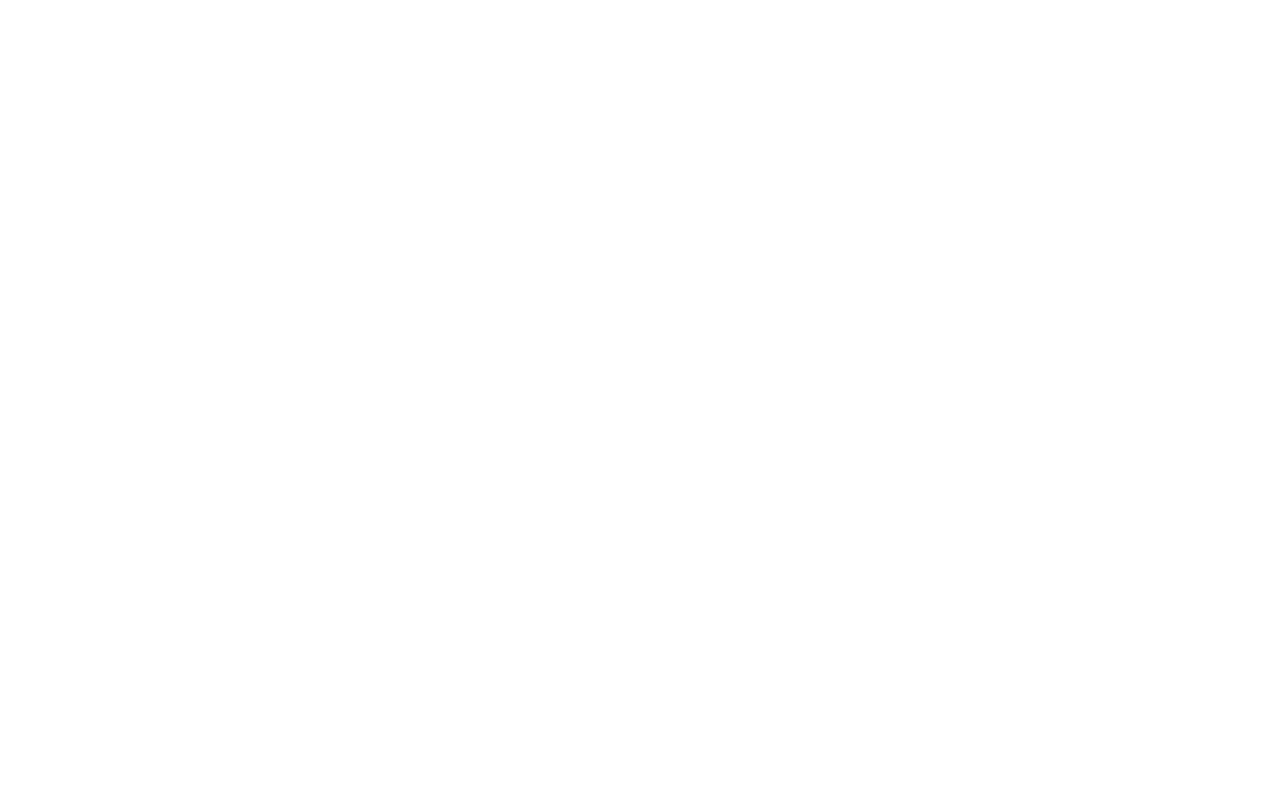
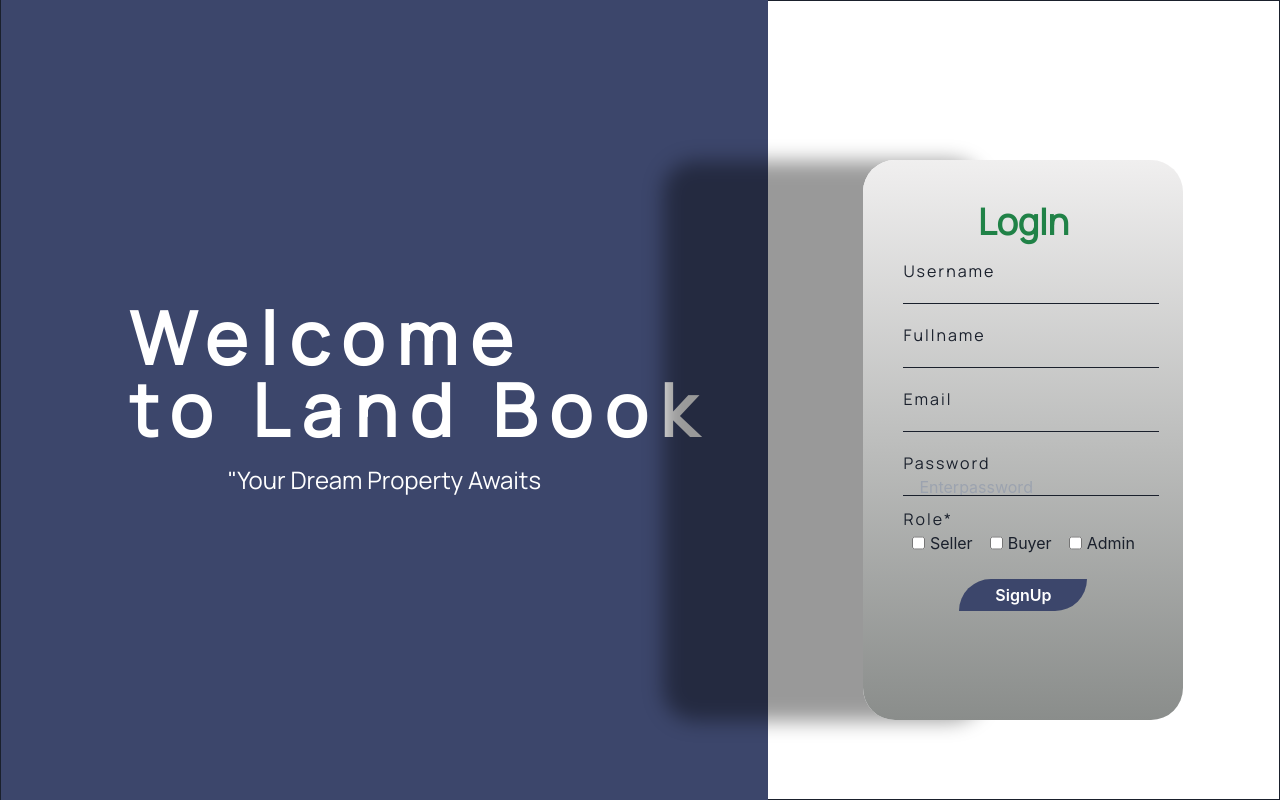
Before and after one commit to taralama/LandBook, a React (Vite) app in the folder LandBook_frontend/LandBook/: page /signup in a window 1280 px wide. Before the commit this address had no page. Built offline with nearby package versions, Linux system fonts and the light colour scheme.

Commit message:
signup page edit

```diff
--- a/LandBook_frontend/LandBook/src/App.jsx
+++ b/LandBook_frontend/LandBook/src/App.jsx
@@ -12,6 +12,8 @@
     <>
     <Routes>
       <Route path="/" element={<Login/>}/>
+      <Route path="/admin" element={<Admin/>}/>
+      <Route path="/signup" element={<SignUp/>}/>
     </Routes>
     </>
   );
--- a/LandBook_frontend/LandBook/src/loginsignup/Signup.jsx
+++ b/LandBook_frontend/LandBook/src/loginsignup/Signup.jsx
@@ -4,27 +4,23 @@
 import { useNavigate } from "react-router-dom";
 
 const SignUp = () => {
-
   const navigate = useNavigate();
 
-  const [isChecked,setIsCheckbox] = useState({
+  const [isChecked, setIsCheckbox] = useState({
     checkbox1: false,
     checkbox2: false,
-    checkbox3: false
-  })
-
+    checkbox3: false,
+  });
 
   // console.log("checkbox1 =" + isChecked.checkbox1);
   // console.log("checkbox2 =" + isChecked.checkbox2);
   // console.log("checkbox3 =" + isChecked.checkbox3);
-
 
   const [values, setValues] = useState({
     Username: "",
     Fullname: "",
     Email: "",
     Password: "",
-
   });
 
   axios.defaults.withCredentials = true;
@@ -33,19 +29,27 @@
     event.preventDefault();
     try {
       console.log(values);
-      const role = isChecked.checkbox1 ? 1 : isChecked.checkbox2 ? 2: isChecked.checkbox3 ? 3:null
+      const role = isChecked.checkbox1
+        ? 1
+        : isChecked.checkbox2
+        ? 2
+        : isChecked.checkbox3
+        ? 3
+        : null;
       // console.log(role);
 
-      const res = await axios.post("http://localhost:8000/signup", {...values,Role:role});
-      console.log(res.data.msg)
+      const res = await axios.post("http://localhost:8000/signup", {
+        ...values,
+        Role: role,
+      });
+      console.log(res.data.msg);
       if (res.data.msg === "success") {
         alert("Signup successfully");
-        navigate('/login');
-
+        navigate("/login");
       } else if (res.data.msg === "user exits") {
         alert(res.data.msg);
       } else {
-        alert(res.data.msg + "& Email exits")
+        alert(res.data.msg + "& Email exits");
       }
     } catch (error) {
       console.log("fail to post data " + error);
@@ -54,83 +58,161 @@
 
   return (
     <>
+      {" "}
+      <Box
+        height={"100vh"}
+        width={"100vw"}
+        border={"1px solid"}
+        display={"flex"}
+        position={"absolute"}
+        alignItems={"center"}
+      >
+        {" "}
+        <Box
+          bg={"#3C466B"}
+          height={"100vh"}
+          w={"60vw"}
+          color={"white"}
+          alignItems={"center"}
+          textAlign={"center"}
+          alignContent={"center"}
+          zIndex={"0"}
+        >
           <Heading
-        as="h1"
-        size={"5x1"}
-        padding={"1vh"}
-        color={"red"}
-        boxShadow={"1px 2px 8px"}
-        position={""}
+            size={"4xl"}
+            textAlign={"left"}
+            ml={"10vw"}
+            fontFamily={"manrope"}
+            letterSpacing={"1vw"}
           >
-        SignUp Panel
+            Welcome <br /> to Land Book
           </Heading>
+          <Text fontSize={"2xl"} mt={"2vh"} fontFamily={"manrope"}>
+            "Your Dream Property Awaits
+          </Text>
+        </Box>
+        {/* left */}
+        <Box
+          height={"100vh"}
+          w={"40vw"}
+          display={"flex"}
+          justifyContent={"center"}
+          alignContent={"center"}
+          alignItems={"center"}
+        >
           <Box
             height={"70vh"}
-        width={"100vw"}
-        bgColor={"white"}
-        position={"absolute"}
-        display={"grid"}
-        justifyItems={"center"}
-        alignItems={"center"}
-        // border={"1px solid black"}
-      >
-        <Box
-          border={".5px solid black"}
+            w={"25vw"}
             padding={"5vh"}
             borderRadius={"2rem"}
-          boxShadow={"1px 3px 8px "}
+            bgColor={"#8A8D8B"}
+            boxShadow={"-200px 1px 20px rgba(0,0,0,0.4)"}
+            zIndex={"1"}
+            bg={"linear-gradient(to bottom,#F0EFEF,#8A8D8B)"}
+            mt={"10vh"}
           >
+            <Heading
+              textAlign={"center"}
+              fontFamily={"manrope"}
+              size={"xl"}
+              color={"#208247"}
+            >
+              LogIn
+            </Heading>
             <form action="submit" onSubmit={handleSubmit}>
-            <Heading as="h5" size={"2x1"}>
+              <Text
+                mt={"1rem"}
+                size={"2x1"}
+                fontFamily={"manrope"}
+                letterSpacing={"2px"}
+              >
                 Username
-            </Heading>
+              </Text>
               <Input
+                h={"1rem"}
+                _focus={{ boxShadow: "none", border: "none",borderBottom:'1px solid black' }}
+                border={"none"}
+                borderBottom="1px solid"
+                borderRadius={"none"}
                 width={"20vw"}
                 onChange={(e) => {
                   setValues({ ...values, Username: e.target.value });
                 }}
                 isRequired
               ></Input>
-            <Heading as="h5" size={"2x1"}>
+              <Text
+                mt={"1rem"}
+                size={"2x1"}
+                fontFamily={"manrope"}
+                letterSpacing={"2px"}
+              >
                 Fullname
-            </Heading>
+              </Text>
               <Input
+                h={"1rem"}
+                _focus={{ boxShadow: "none", border: "none" ,borderBottom:'1px solid black'}}
+                border={"none"}
+                borderBottom="1px solid"
+                borderRadius={"none"}
                 width={"20vw"}
                 onChange={(e) => {
                   setValues({ ...values, Fullname: e.target.value });
                 }}
                 isRequired
               ></Input>
-            <Heading as="h5" size={"2x1"}>
+              <Text
+                mt={"1rem"}
+                size={"2x1"}
+                fontFamily={"manrope"}
+                letterSpacing={"2px"}
+              >
                 Email
-            </Heading>
+              </Text>
               <Input
+                h={"1rem"}
                 type="Email"
+                _focus={{ boxShadow: "none", border: "none",borderBottom:'1px solid black' }}
+                border={"none"}
+                borderBottom="1px solid"
+                borderRadius={"none"}
                 width={"20vw"}
                 onChange={(e) => {
                   setValues({ ...values, Email: e.target.value });
                 }}
                 isRequired
               ></Input>
-            <Heading as="h5" size={"2x1"}>
+              <Text
+                mt={"1rem"}
+                size={"2x1"}
+                fontFamily={"manrope"}
+                letterSpacing={"2px"}
+              >
                 Password
-            </Heading>
+              </Text>
               <Input
-             type={ 'password'}
+                h={"1rem"}
+                type={"password"}
                 placeholder="Enterpassword"
                 required
-             aria-required= "true"
+                aria-required="true"
                 autocomplete="current-password"
-               className="chakra-input css-14vloaz"
+                _focus={{ boxShadow: "none", border: "none",borderBottom:'1px solid black' }}
+                border={"none"}
+                borderBottom="1px solid"
+                borderRadius={"none"}
                 width={"20vw"}
                 onChange={(e) => {
                   setValues({ ...values, Password: e.target.value });
                 }}
-
               />
-            <Heading as="h5" size={"2x1"}>
+              <Text
+                mt={".5rem"}
+                size={"2x1"}
+                fontFamily={"manrope"}
+                letterSpacing={"2px"}
+              >
                 Role*
-            </Heading>
+              </Text>
               <Box display={"flex"} justifyContent={"space-around"}>
                 <Box display={"flex"}>
                   <input
@@ -138,9 +220,11 @@
                     checked={isChecked.checkbox1}
                     onChange={(e) => {
                       setIsCheckbox({
-                      ...setIsCheckbox,checkbox1: e.target.checked,
-                      checkbox2:false,checkbox3:false
-                    })
+                        ...setIsCheckbox,
+                        checkbox1: e.target.checked,
+                        checkbox2: false,
+                        checkbox3: false,
+                      });
                     }}
                   />{" "}
                   <Text ml={"5px"}>Seller</Text>
@@ -151,9 +235,11 @@
                     checked={isChecked.checkbox2}
                     onChange={(e) => {
                       setIsCheckbox({
-                      ...setIsCheckbox,checkbox2: e.target.checked,
-                      checkbox1:false,checkbox3:false
-                    })
+                        ...setIsCheckbox,
+                        checkbox2: e.target.checked,
+                        checkbox1: false,
+                        checkbox3: false,
+                      });
                     }}
                   />{" "}
                   <Text ml={"5px"}>Buyer</Text>
@@ -164,9 +250,11 @@
                     checked={isChecked.checkbox3}
                     onChange={(e) => {
                       setIsCheckbox({
-                      ...setIsCheckbox,checkbox3: e.target.checked,
-                      checkbox1:false,checkbox2:false
-                    })
+                        ...setIsCheckbox,
+                        checkbox3: e.target.checked,
+                        checkbox1: false,
+                        checkbox2: false,
+                      });
                     }}
                   />{" "}
                   <Text ml={"5px"}>Admin</Text>
@@ -177,8 +265,12 @@
                   w={"10vw"}
                   mt={"3vh"}
                   color={"white"}
-                bgColor={"blue"}
+                  h={"2rem"}
                   type="submit"
+                  borderRadius={"10rem 0px 10rem 0px"}
+                  bgColor="#3C466B"
+                  transition={".2s"}
+                  _hover={{ bgColor: "blue.900" }}
                 >
                   SignUp
                 </Button>
@@ -186,6 +278,7 @@
             </form>
           </Box>
         </Box>
+      </Box>{" "}
     </>
   );
 };
--- a/LandBook_frontend/LandBook/src/loginsignup/login.jsx
+++ b/LandBook_frontend/LandBook/src/loginsignup/login.jsx
@@ -72,39 +72,74 @@
             "Your Dream Property Awaits
           </Text>
         </Box>
-        <Box display={'flex'} justifyContent={'center'} zIndex={'1'} alignContent={'center'} alignItems={'center'} h={'100vh'} w={'40vw'}>
         <Box
-
+          display={"flex"}
+          justifyContent={"center"}
+          zIndex={"1"}
+          alignContent={"center"}
+          alignItems={"center"}
+          h={"100vh"}
+          w={"40vw"}
+        >
+          <Box
             height={"70vh"}
-            width={"20vw"}
+            width={"25vw"}
             bgColor={"#8A8D8B"}
             bg={"linear-gradient(to bottom, #FFFFFF, #8A8D8B)"}
-            boxShadow={'-200px 1px 20px rgba(0,0,0,0.5)'}
-            alignItems={'center'}
-            textAlign={'center'}
-            borderRadius={'2rem'}
-            p={'1rem'}
+            boxShadow={"-200px 1px 20px rgba(0,0,0,0.4)"}
+            alignItems={"center"}
+            textAlign={"center"}
+            borderRadius={"2rem"}
+            p={"1rem"}
+            mt={'10vh'}
           >
             <form action="submit" onSubmit={handleSubmit}>
-              <Heading size={'xl'} fontFamily={'manrope'} mt={'2vh'} color={'#2B9F5A'}>Login</Heading>
-            <Text textAlign={"left"} size={"1xl"} letterSpacing={'2px'} color={"black"} mt={"8vh"}>
+              <Heading
+                size={"xl"}
+                fontFamily={"manrope"}
+                mt={"2vh"}
+                color={"#2B9F5A"}
+              >
+                Login
+              </Heading>
+              <Text
+                textAlign={"left"}
+                size={"1xl"}
+                letterSpacing={"2px"}
+                color={"black"}
+                mt={"8vh"}
+                fontFamily={'manrope'}
+              >
                 Username
               </Text>
-            <input  onChange={(e) =>
+              <Input
+                placeholder="Enter Username"
+                border={"none"}
+                borderBottom={"1px solid "}
+                borderRadius={"none"}
+                _focus={{boxShadow:'none',borderColor:'black'}}
+                onChange={(e) =>
                   setdata({
                     ...data,
                     Username: e.target.value,
-                })}
-
-             className='w-5/6 active:border-none '
-
-            ></input>
-            <Text textAlign={"left"} size={"1xl"} letterSpacing={'2px'} color={"black"}>
+                  })
+                }
+              ></Input>
+              <Text
+                textAlign={"left"}
+                size={"1xl"}
+                letterSpacing={"2px"}
+                color={"black"}
+              >
                 Password
               </Text>
               <Input
+              type="password"
+                border={"none"}
+                borderBottom={"1px solid "}
+                borderRadius={"none"}
                 placeholder="Enter Password"
-            type="password"
+                _focus={{boxShadow:'none',borderColor:'black'}}
                 onChange={(e) =>
                   setdata({
                     ...data,
@@ -114,19 +149,40 @@
               ></Input>
 
               <Link exact to={"/admin"}>
-              <h3>LogIn as admin</h3>
+                <Text mt={"1rem"} fontFamily={'manrope'} _hover={{color:'blue'}} color={'blue'}>LogIn as admin</Text>
               </Link>
 
-            <Box display="flex" flexDirection={'column'} mt="1vh">
-            <Button type="submit" bgColor="blue" color="white" m={'1vh'}>
-              Submit
+              <Box display="flex" flexDirection={"column"} mt="1vh">
+                <Button
+                h={'2rem'}
+                  type="submit"
+                  bgColor="#3C6B66"
+                  _hover={{ bgColor: "teal.700" }}
+                  transition={".5s"}
+                  color="white"
+                  m={"1vh"}
+                  borderRadius={'10rem 0px 10rem 0px'}
+                  mt={'2rem'}
+                >
+                  <Text>Login</Text>
                 </Button>
-            <Button onClick={signUp}   position={'relative'} w={'10vw'} right={'0'}>
+                <Button
+                  onClick={signUp}
+                  h={'2rem'}
+                  position={"relative"}
+                  w={"10vw"}
+                  right={"0"}
+                  bgColor="#3C466B"
+                  _hover={{ bgColor: "blue.900" }}
+                  transition={".5s"}
+                  color={'white'}
+                  borderRadius={'10rem 0px 10rem 0px'}
+
+                >
                   SignUp
                 </Button>
               </Box>
             </form>
-
           </Box>
         </Box>
       </Box>
```
Lines whose indentation alone changed are shown as unchanged.
